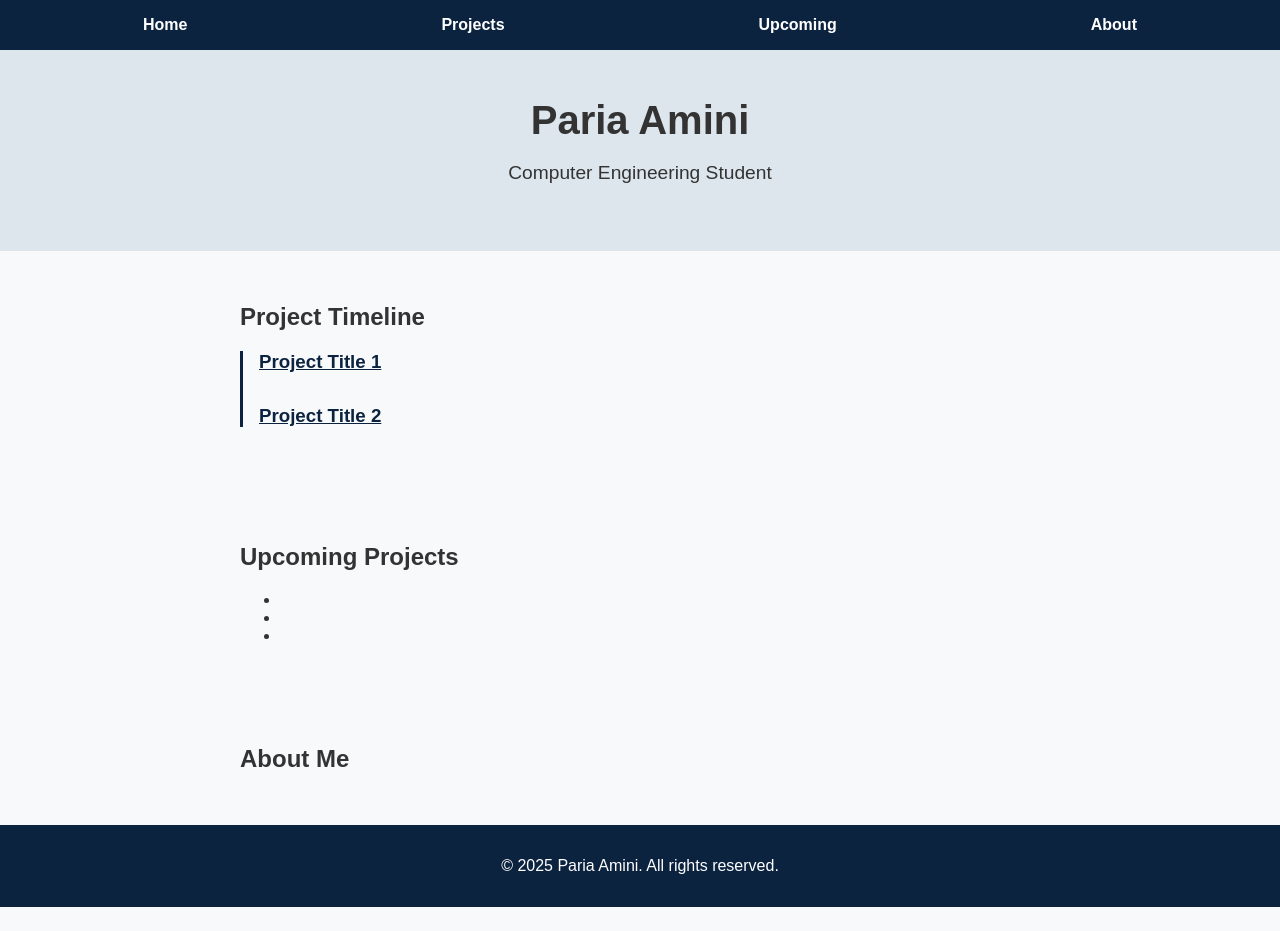
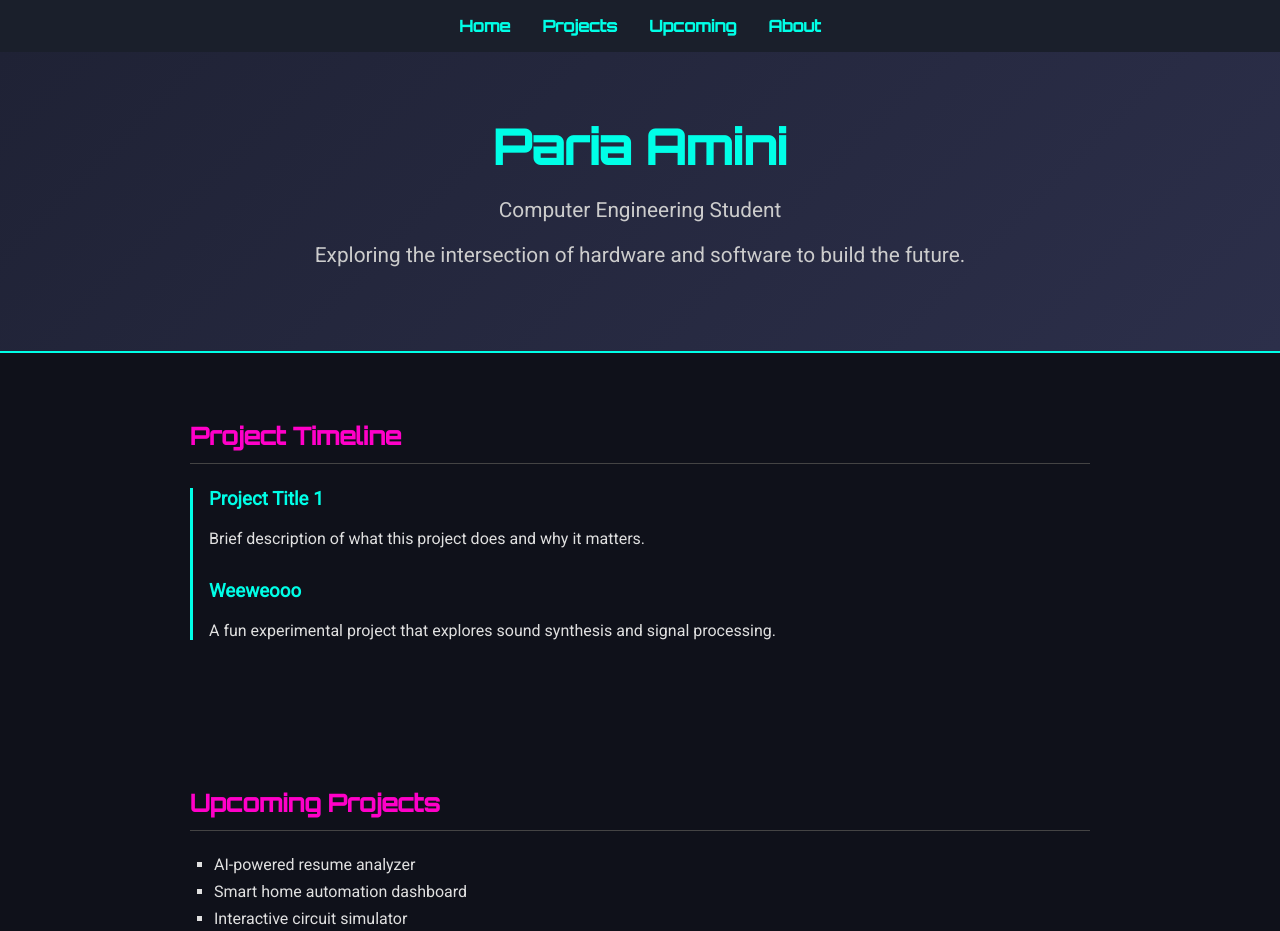
Before and after one commit to pariaamini/pariaamini.github.io, a plain HTML site: page index.html in a window 1280 px wide. Shown: the top 931 px of the page. Before the commit the page ends 907 px from the top, so only its background shows below. Drawn offline with Linux system fonts and the light colour scheme.

Commit message:
reverted way too far back, retesting

```diff
--- a/index.html
+++ b/index.html
@@ -4,79 +4,114 @@
   <meta charset="UTF-8" />
   <meta name="viewport" content="width=device-width, initial-scale=1.0" />
   <title>Paria Amini | Portfolio</title>
+  <link href="https://fonts.googleapis.com/css2?family=Orbitron:wght@500&family=Roboto&display=swap" rel="stylesheet">
   <style>
     body {
       margin: 0;
-      font-family: Arial, sans-serif;
-      background: #f7f9fb;
-      color: #333;
+      font-family: 'Roboto', sans-serif;
+      background: #0f111a;
+      color: #e0e0e0;
     }
+
     nav {
-      background: #0c2340;
-      padding: 1em;
+      background: #1a1f2b;
+      padding: 1em 2em;
       display: flex;
-      justify-content: space-around;
-      color: white;
+      justify-content: center;
+      gap: 2em;
+      box-shadow: 0 2px 10px rgba(0,0,0,0.5);
     }
+
     nav a {
-      color: white;
+      color: #00ffe7;
       text-decoration: none;
+      font-family: 'Orbitron', sans-serif;
       font-weight: bold;
-      position: relative;
-      transition: color 0.3s;
+      transition: color 0.3s ease;
     }
-    nav a::after {
-      content: "";
-      position: absolute;
-      left: 0;
-      bottom: -5px;
-      width: 0;
-      height: 2px;
-      background-color: white;
-      transition: width 0.3s ease-in-out;
+
+    nav a:hover {
+      color: #ff00c8;
     }
-    nav a:hover {
-      color: #ffcc00;
+
+    header {
+      padding: 4em 1em;
+      text-align: center;
+      background: linear-gradient(135deg, #1f2235, #2c2f4a);
+      border-bottom: 2px solid #00ffe7;
     }
-    nav a:hover::after {
-      width: 100%;
-    }
-    header {
-      padding: 3em 1em;
-      text-align: center;
-      background: #dde6ed;
-    }
+
     header h1 {
       margin: 0;
-      font-size: 2.5em;
+      font-size: 3em;
+      font-family: 'Orbitron', sans-serif;
+      color: #00ffe7;
     }
+
     header p {
-      font-size: 1.2em;
+      font-size: 1.3em;
+      color: #ccc;
     }
+
     .section {
-      padding: 2em 1em;
-      max-width: 800px;
+      padding: 3em 1em;
+      max-width: 900px;
       margin: auto;
     }
+
+    h2 {
+      font-family: 'Orbitron', sans-serif;
+      color: #ff00c8;
+      border-bottom: 1px solid #444;
+      padding-bottom: 0.5em;
+      margin-bottom: 1em;
+    }
+
     .timeline {
-      border-left: 3px solid #0c2340;
+      border-left: 3px solid #00ffe7;
       padding-left: 1em;
+      animation: fadeIn 1s ease-in;
     }
+
     .timeline-entry {
       margin-bottom: 2em;
+      transition: transform 0.3s ease;
     }
-    .timeline-entry h3 {
-      margin: 0;
+
+    .timeline-entry:hover {
+      transform: translateX(5px);
     }
-    .timeline-entry a {
-      color: #0c2340;
-      text-decoration: underline;
+
+    .timeline-entry h3 a {
+      color: #00ffe7;
+      text-decoration: none;
     }
+
+    .timeline-entry h3 a:hover {
+      text-shadow: 0 0 5px #00ffe7;
+    }
+
+    ul {
+      list-style-type: square;
+      padding-left: 1.5em;
+    }
+
+    li {
+      margin-bottom: 0.5em;
+    }
+
     footer {
       text-align: center;
       padding: 2em 0;
-      background: #0c2340;
-      color: white;
+      background: #1a1f2b;
+      color: #888;
+      font-size: 0.9em;
+      border-top: 2px solid #00ffe7;
+    }
+
+    @keyframes fadeIn {
+      from { opacity: 0; transform: translateY(20px); }
+      to { opacity: 1; transform: translateY(0); }
     }
   </style>
 </head>
@@ -91,7 +126,7 @@
   <header id="home">
     <h1>Paria Amini</h1>
     <p>Computer Engineering Student</p>
-    <!-- insert blurb here -->
+    <p>Exploring the intersection of hardware and software to build the future.</p>
   </header>
 
   <section id="projects" class="section">
@@ -99,28 +134,27 @@
     <div class="timeline">
       <div class="timeline-entry">
         <h3><a href="projects/project1.html">Project Title 1</a></h3>
-        <p><!-- insert project short description here --></p>
+        <p>Brief description of what this project does and why it matters.</p>
       </div>
       <div class="timeline-entry">
-        <h3><a href="projects/project2.html">Project Title 2</a></h3>
-        <p><!-- insert project short description here --></p>
+        <h3><a href="projects/project2.html">Weeweooo</a></h3>
+        <p>A fun experimental project that explores sound synthesis and signal processing.</p>
       </div>
-      <!-- add more entries as needed -->
     </div>
   </section>
 
   <section id="upcoming" class="section">
     <h2>Upcoming Projects</h2>
     <ul>
-      <li><!-- insert upcoming project idea 1 --></li>
-      <li><!-- insert upcoming project idea 2 --></li>
-      <li><!-- insert upcoming project idea 3 --></li>
+      <li>AI-powered resume analyzer</li>
+      <li>Smart home automation dashboard</li>
+      <li>Interactive circuit simulator</li>
     </ul>
   </section>
 
   <section id="about" class="section">
     <h2>About Me</h2>
-    <p><!-- insert about me blurb here --></p>
+    <p>Hi! I'm Paria, a passionate computer engineering student with a love for embedded systems, futuristic tech, and creative problem-solving. I thrive on building things that bridge the digital and physical worlds.</p>
   </section>
 
   <footer>
```
